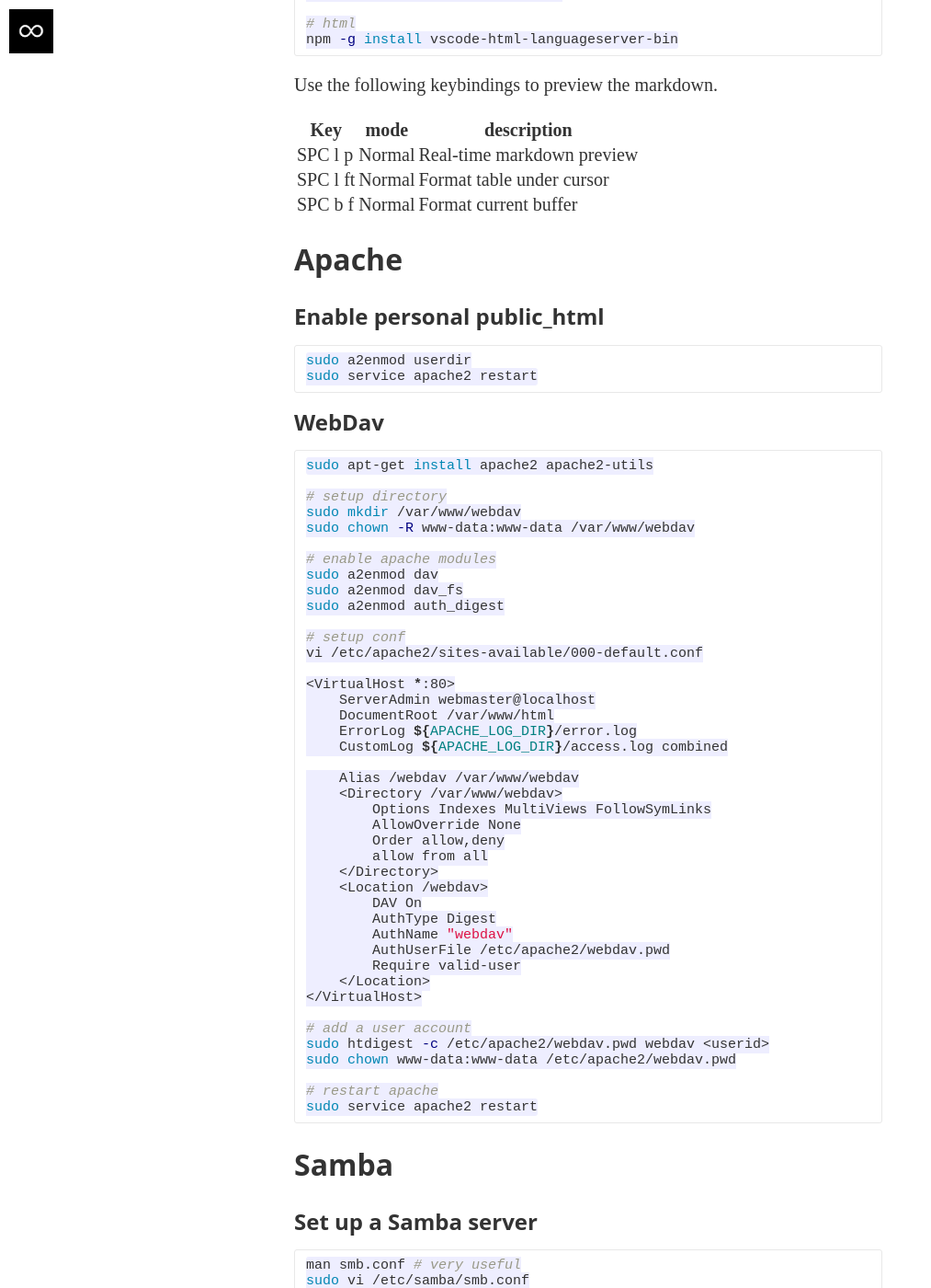
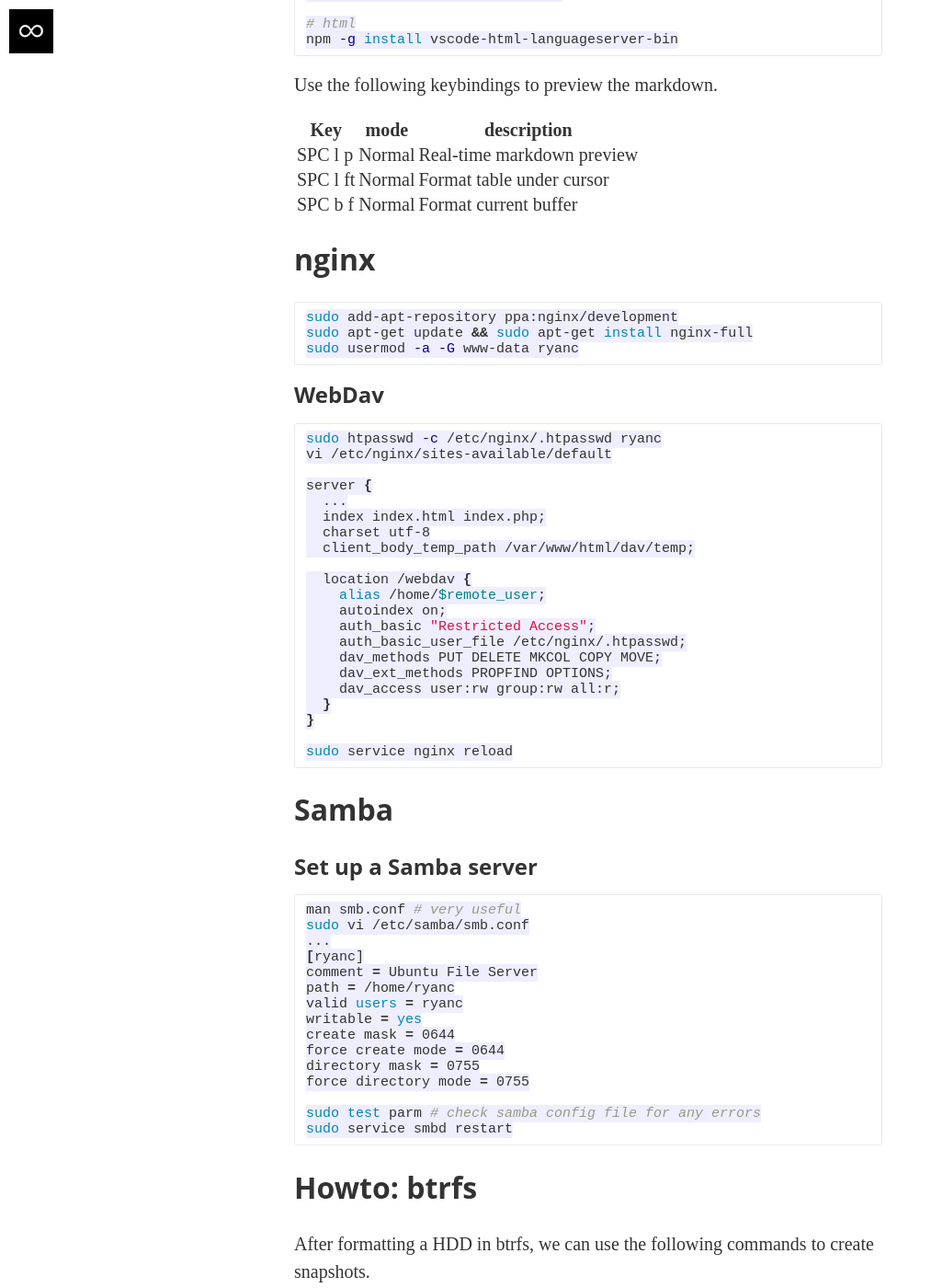
Before and after one commit to ryanhc/ryanhc.github.io, a Jekyll site: the page built from _posts/2018-01-13-setup-dev-env.md, in a window 1280 px wide and 1400 px high, scrolled down 2515 px. Shown: the whole window at 92% size, without its empty margins (0-1013 px from the left). Built offline with Jekyll 4.4.1, drawn with Linux system fonts in a browser that asks for light colours; nearby versions of some CDN libraries; some web fonts are replaced; some of the changed text lies outside the part shown.

Commit message:
Update the Dev post

````diff
--- a/_posts/2018-01-13-setup-dev-env.md
+++ b/_posts/2018-01-13-setup-dev-env.md
@@ -132,59 +132,39 @@
 | SPC b f  | Normal | Format current buffer      |
 
 
-## Apache
-### Enable personal public\_html
+
+## nginx
 
 ```sh
-sudo a2enmod userdir
-sudo service apache2 restart
+sudo add-apt-repository ppa:nginx/development
+sudo apt-get update && sudo apt-get install nginx-full
+sudo usermod -a -G www-data ryanc
 ```
 
 ### WebDav
 
 ```sh
-sudo apt-get install apache2 apache2-utils
+sudo htpasswd -c /etc/nginx/.htpasswd ryanc
+vi /etc/nginx/sites-available/default
 
-# setup directory
-sudo mkdir /var/www/webdav
-sudo chown -R www-data:www-data /var/www/webdav
+server {
+  ...
+  index index.html index.php;
+  charset utf-8
+  client_body_temp_path /var/www/html/dav/temp;
 
-# enable apache modules
-sudo a2enmod dav
-sudo a2enmod dav_fs
-sudo a2enmod auth_digest
+  location /webdav {
+    alias /home/$remote_user;
+    autoindex on;
+    auth_basic "Restricted Access";
+    auth_basic_user_file /etc/nginx/.htpasswd;
+    dav_methods PUT DELETE MKCOL COPY MOVE;
+    dav_ext_methods PROPFIND OPTIONS;
+    dav_access user:rw group:rw all:r;
+  }
+}
 
-# setup conf
-vi /etc/apache2/sites-available/000-default.conf
-
-<VirtualHost *:80>
-    ServerAdmin webmaster@localhost
-    DocumentRoot /var/www/html
-    ErrorLog ${APACHE_LOG_DIR}/error.log
-    CustomLog ${APACHE_LOG_DIR}/access.log combined
-
-    Alias /webdav /var/www/webdav
-    <Directory /var/www/webdav>
-        Options Indexes MultiViews FollowSymLinks
-        AllowOverride None
-        Order allow,deny
-        allow from all
-    </Directory>
-    <Location /webdav>
-        DAV On
-        AuthType Digest
-        AuthName "webdav"
-        AuthUserFile /etc/apache2/webdav.pwd
-        Require valid-user
-    </Location>
-</VirtualHost>
-
-# add a user account
-sudo htdigest -c /etc/apache2/webdav.pwd webdav <userid>
-sudo chown www-data:www-data /etc/apache2/webdav.pwd
-
-# restart apache
-sudo service apache2 restart
+sudo service nginx reload
 ```
 
 ## Samba
@@ -331,3 +311,56 @@
 
 ref: [remote access](http://ubuntuhandbook.org/index.php/2016/07/remote-access-ubuntu-16-04/)
 <!-- http://goodtogreate.tistory.com/entry/%EC%9A%B0%EB%B6%84%ED%88%AC-1604-%EC%9B%90%EA%B2%A9-%EB%8D%B0%EC%8A%A4%ED%81%AC%ED%83%91-%EC%84%A4%EC%A0%95 -->
+
+## Apache
+### Enable personal public\_html
+```sh
+sudo a2enmod userdir
+sudo service apache2 restart
+```
+
+### WebDav
+```sh
+sudo apt-get install apache2 apache2-utils
+
+# setup directory
+sudo mkdir /var/www/webdav
+sudo chown -R www-data:www-data /var/www/webdav
+
+# enable apache modules
+sudo a2enmod dav
+sudo a2enmod dav_fs
+sudo a2enmod auth_digest
+
+# setup conf
+vi /etc/apache2/sites-available/000-default.conf
+
+<VirtualHost *:80>
+    ServerAdmin webmaster@localhost
+    DocumentRoot /var/www/html
+    ErrorLog ${APACHE_LOG_DIR}/error.log
+    CustomLog ${APACHE_LOG_DIR}/access.log combined
+
+    Alias /webdav /var/www/webdav
+    <Directory /var/www/webdav>
+        Options Indexes MultiViews FollowSymLinks
+        AllowOverride None
+        Order allow,deny
+        allow from all
+    </Directory>
+    <Location /webdav>
+        DAV On
+        AuthType Digest
+        AuthName "webdav"
+        AuthUserFile /etc/apache2/webdav.pwd
+        Require valid-user
+    </Location>
+</VirtualHost>
+
+# add a user account
+sudo htdigest -c /etc/apache2/webdav.pwd webdav <userid>
+sudo chown www-data:www-data /etc/apache2/webdav.pwd
+
+# restart apache
+sudo service apache2 restart
+```
````
